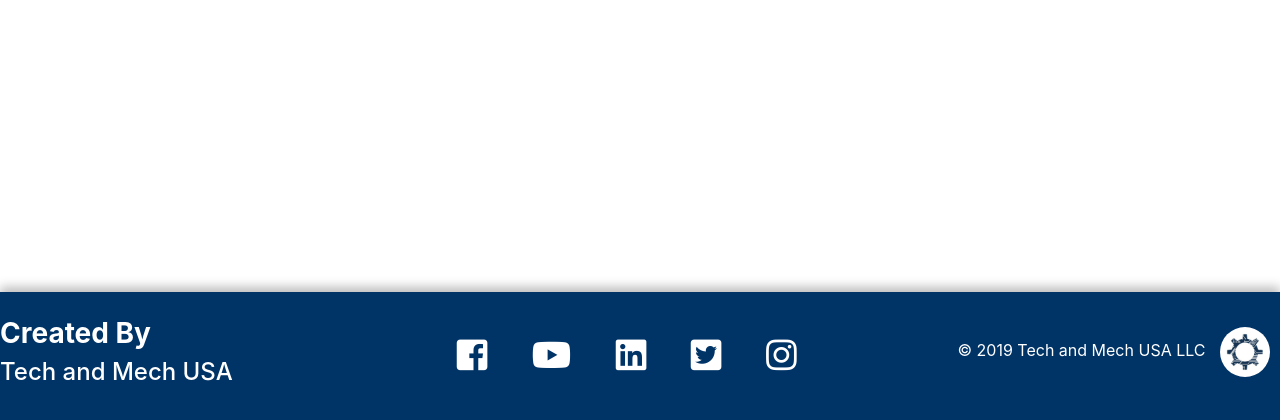
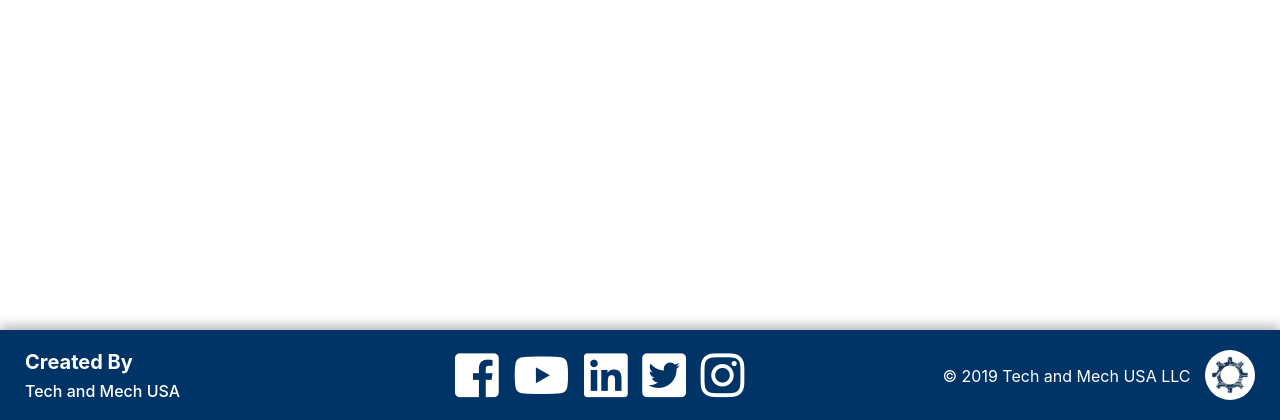
Before and after one commit to BobbyRobillard/marketing-management, a Django app: a page that uses website/templates/website/base.html in a window 1280 px wide. Shown: the part 380-800 px from the top of the page. Run offline with Django 3.2, Linux system fonts and the light colour scheme; data comes from the database, SQL or seed files in the repository; data that the repository does not hold is empty; parts of the project's set-up code (start-up, migrations or seed data) failed here and were passed over; some libraries are stand-ins or nearby versions.

Commit message:
Footer styling

```diff
--- a/posting/templates/posting/post_detail.html
+++ b/posting/templates/posting/post_detail.html
@@ -68,7 +68,7 @@ tr:nth-child(even) > td {
               URL
             </td>
             <td colspan="3">
-              {{ location.url }}
+              <a href="{{ location.url }}" target="_blank" rel="noopener noreferrer">{{ location.url }}</a>
             </td>
           </tr>
           {% endfor %}
--- a/website/static/website/css/style.css
+++ b/website/static/website/css/style.css
@@ -16,6 +16,14 @@ input, select {
 h2 {
   color: var(--secondary-color);
 }
+
+a, a:link, a:active, a:visited {
+  color: var(--secondary-color);
+}
+a:hover {
+  color: var(--primary-color);
+}
+
 /* *********** Bootstrap Customization************** */
 .navbar-dark, .bg-dark{
   background-color: var(--secondary-color) !important;
@@ -145,19 +153,18 @@ th:last-child {
 	-webkit-box-shadow: 0px -5px 10px 0px rgba(189,189,189,1);
 	-moz-box-shadow: 0px -5px 10px 0px rgba(189,189,189,1);
 	box-shadow: 0px -5px 10px 0px rgba(189,189,189,1);
-	padding-top:25px;
-	padding-bottom:25px;
   background-color: var(--secondary-color);
   color: white;
+  padding: 10px 25px;
 }
 
 .footer-img {
   border-radius: 50%;
   max-height: 50px;
-  margin: 10px;
 }
 
 .fab {
-  font-size: 35px;
-  margin: 20px;
+  font-size: 50px;
+  padding: 10px 0;
+  margin-left: 10px;
 }
--- a/website/templates/website/base.html
+++ b/website/templates/website/base.html
@@ -48,9 +48,9 @@
 
 			<div id="footer">
 				<div class="row">
-					<div class="col">
-						<h3><b>Created By</b></h3>
-						<h4>Tech and Mech USA</h4>
+					<div class="col" style="margin-top:10px;">
+						<h5><b>Created By</b></h5>
+						<h6>Tech and Mech USA</h6>
 					</div>
 					<div class="col">
 						<i class="fab fa-facebook-square"></i>
@@ -59,8 +59,8 @@
 						<i class="fab fa-twitter-square"></i>
 						<i class="fab fa-instagram"></i>
 					</div>
-					<div class="col" style="text-align:right;">
-						© 2019 Tech and Mech USA LLC
+					<div class="col" style="margin-top:10px;text-align:right;">
+						<text style="position:relative;top:3px;margin-right:10px;">© 2019 Tech and Mech USA LLC</text>
 						<img class="footer-img" src="{% static 'website/images/logo.jpg' %}">
 					</div>
 				</div>
```
